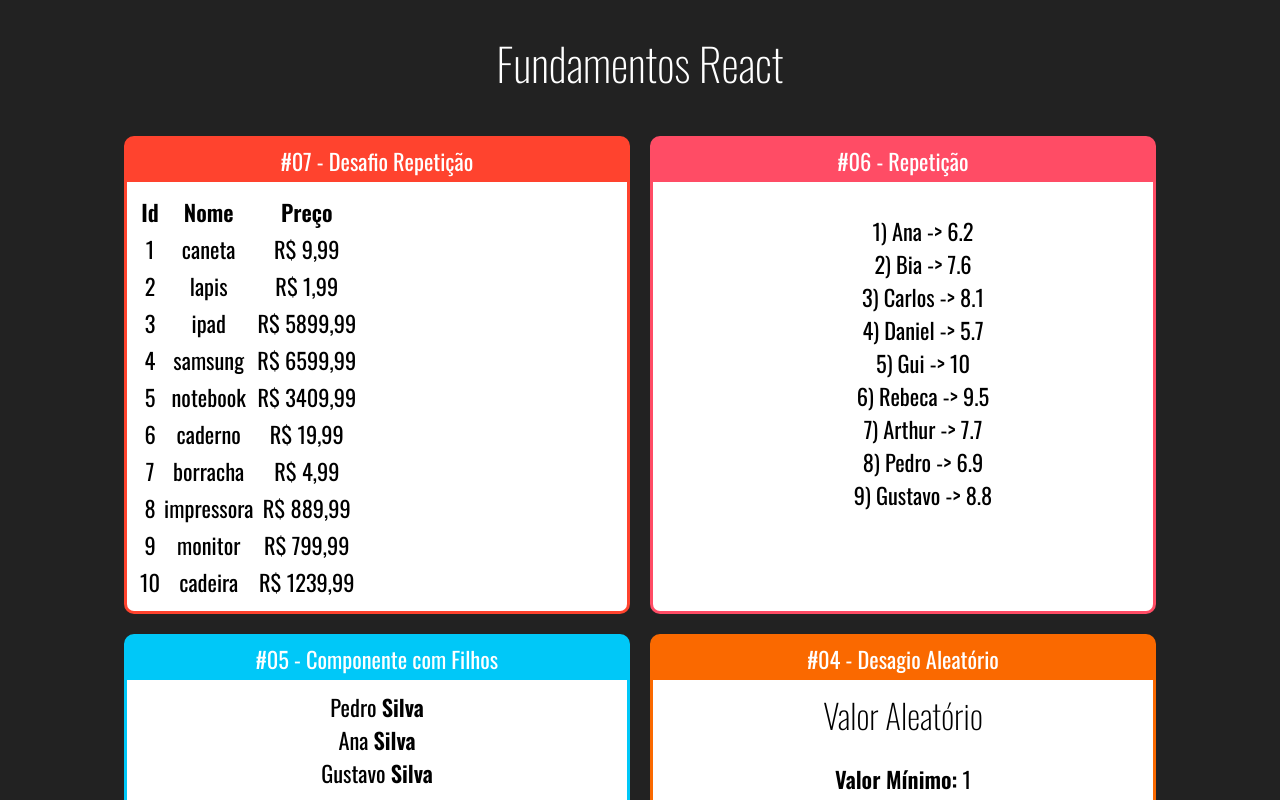
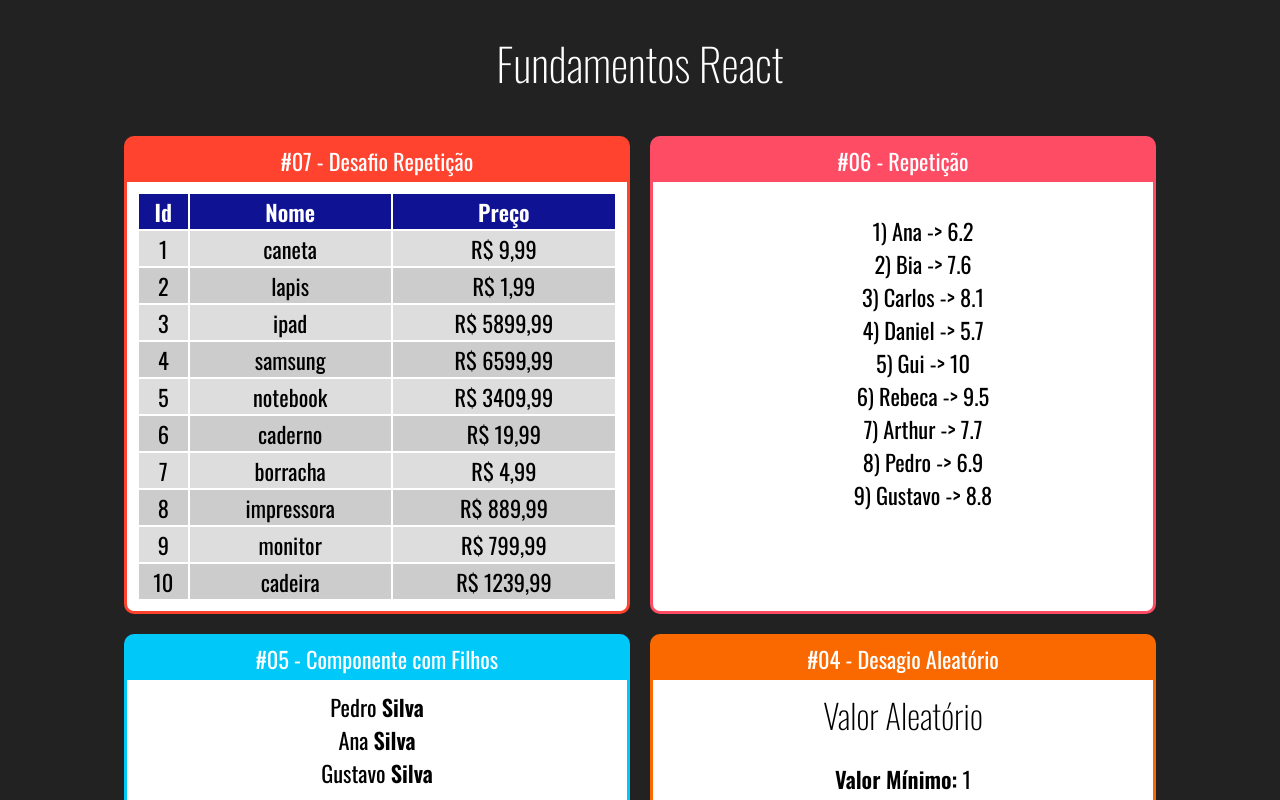
Before and after one commit to nickcintra/desktop-tutorial, a React (Create React App) app: page / in a window 1280 px wide. Shown: the top 800 px of the page. Built offline with nearby package versions, Linux system fonts and the light colour scheme.

Commit message:
Nicolas Desafio Repeticao

```diff
--- /dev/null
+++ b/src/components/repeticao/TabelaProdutos.css
@@ -0,0 +1,13 @@
+.TabelaProdutos table{
+    width: 100%;
+}
+.TabelaProdutos th{
+    background-color: #101294;
+    color: #fff;
+}
+.TabelaProdutos .Par{
+    background-color: #ddd;
+}
+.TabelaProdutos .Impar{
+    background-color: #ccc;
+}
--- a/src/components/repeticao/TabelaProdutos.jsx
+++ b/src/components/repeticao/TabelaProdutos.jsx
@@ -1,3 +1,4 @@
+import TabelaProdutos from "./TabelaProdutos.css";
 import React from 'react'
 import produtos from '../../data/produtos'
 
@@ -5,9 +6,9 @@ import produtos from '../../data/produtos'
 export default (props) => {
 
     function getLinhas(){
-        return produtos.map(produto =>{
+        return produtos.map((produto, i) =>{
             return (
-                <tr>
+                <tr key={produto.id} class={i % 2 == 0 ? 'Par' : 'Impar'}>
                     <td>{produto.id}</td>
                     <td>{produto.nome}</td>
                     <td>R$ {produto.preco.toFixed(2).replace('.',',')}</td>
```
Also changed, not shown: 1 other file (tests, documents, lock files or other folders).
